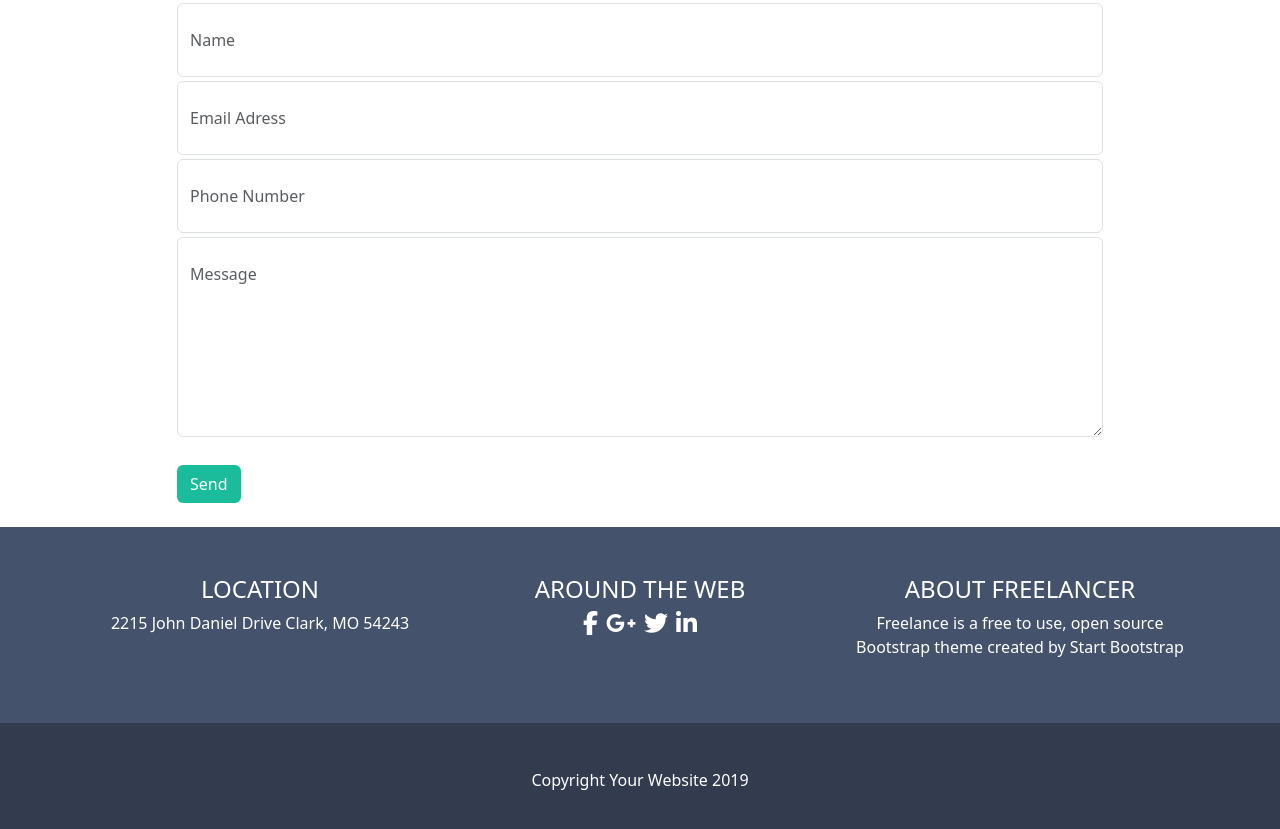
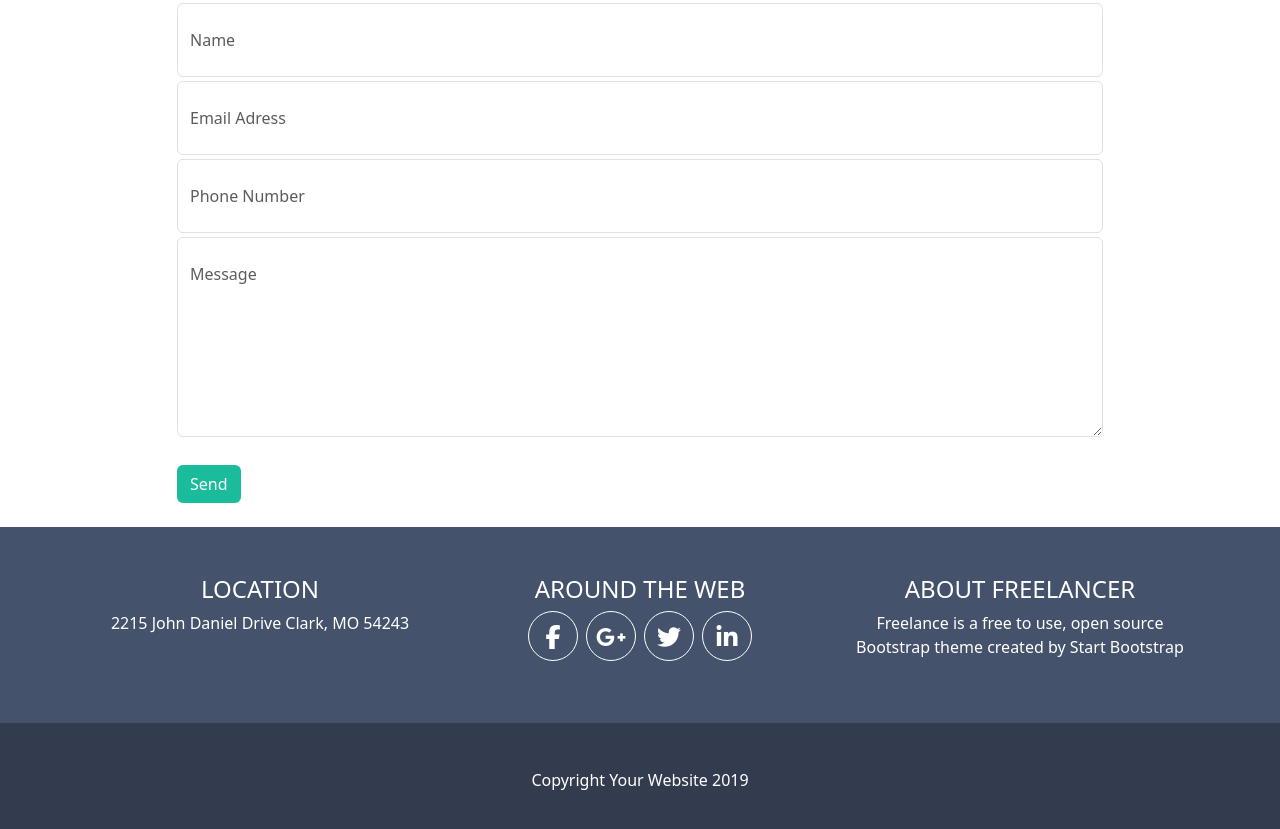
Before and after one commit to lorenzodisanto/html-css-bootstrap-freelancer, a plain HTML site: page index.html in a window 1280 px wide. Shown: the part 1907-2736 px from the top of the page. Drawn offline with nearby package versions, Linux system fonts and the light colour scheme.

Commit message:
feat: add footer icon

```diff
--- a/css/style.css
+++ b/css/style.css
@@ -53,6 +53,14 @@
   background-color: #45526b;
 }
 
+.web-icon {
+  border: 1px solid white;
+  border-radius: 50%;
+  width: 50px;
+  height: 50px;
+  line-height: 50px;
+}
+
 #footer-bottom {
   background-color: #333c4f;
 }
```
